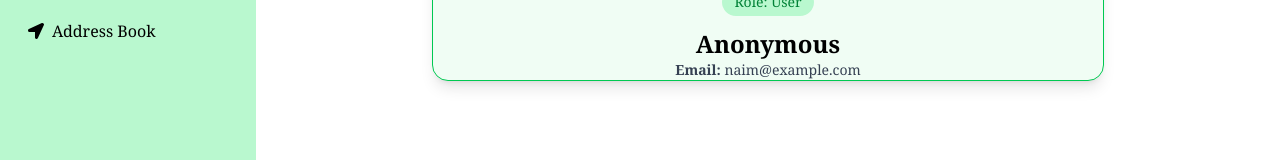
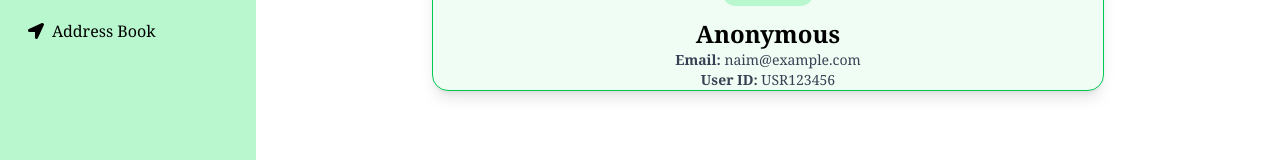
Before and after one commit to md-abu-naim/NatureGlow, a React (Vite) app: page /dashboard/profile in a window 1280 px wide. Shown: the part 490-650 px from the top of the page. Built offline with nearby package versions, Linux system fonts and the light colour scheme; no server answers.

Commit message:
profile page user id

```diff
--- a/src/Pages/Dashboard/Profile.jsx
+++ b/src/Pages/Dashboard/Profile.jsx
@@ -3,7 +3,7 @@ const Profile = () => {
   //   const { user } = useAuth();
   const user = {
     name: "Abu Naim",
-    userId: "USR123456",
+    uid: "USR123456",
     email: "naim@example.com",
     image: "https://i.pravatar.cc/150?img=3",
     role: "User"
@@ -21,6 +21,7 @@ const Profile = () => {
             </p>
             <h2 className="mt-3 text-2xl font-semibold text-black">{user?.displayName || "Anonymous"}</h2>
             <p className="text-gray-700 text-sm"><span className="font-semibold">Email: </span> {user?.email}</p>
+            <p className="text-gray-700 text-sm"><span className="font-semibold">User ID: </span> {user?.uid}</p>
           </div>
         </div>
       </div>
```
